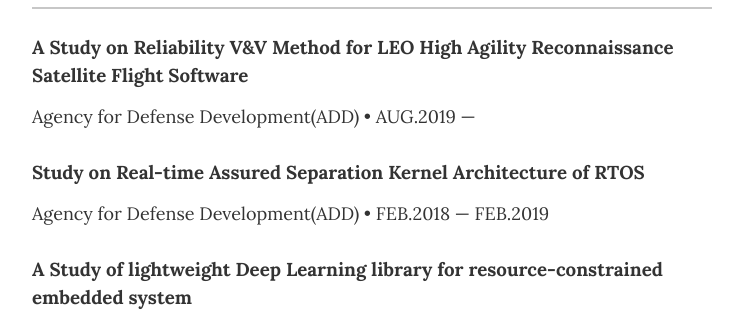
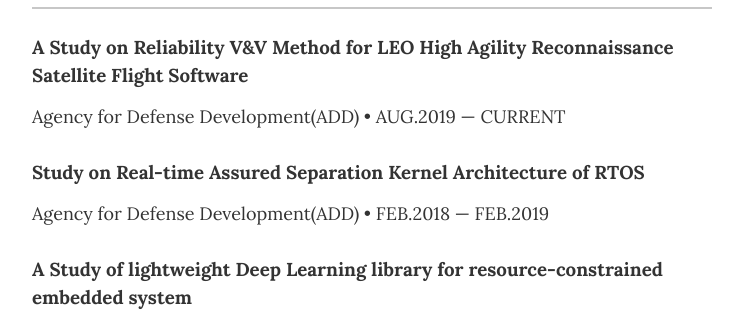
Before and after one commit to sihyeong/sihyeong.github.io, a Jekyll site: the page built from index.html, in a window 1280 px wide and 900 px high, scrolled down 2481 px. Shown: the part 155-466 px from the top of the window, without its empty margins (268-1011 px from the left). Built offline with Jekyll 4.4.1, drawn with Linux system fonts in a browser that asks for light colours.

Commit message:
Update projects.yml

```diff
--- a/_data/projects.yml
+++ b/_data/projects.yml
@@ -3,7 +3,7 @@
 
 - project: A Study on Reliability V&V Method for LEO High Agility Reconnaissance Satellite Flight Software
   funder: Agency for Defense Development(ADD)
-  duration: AUG.2019 &mdash;
+  duration: AUG.2019 &mdash; CURRENT
 
 - project: Study on Real-time Assured Separation Kernel Architecture of RTOS
   funder: Agency for Defense Development(ADD)
```
